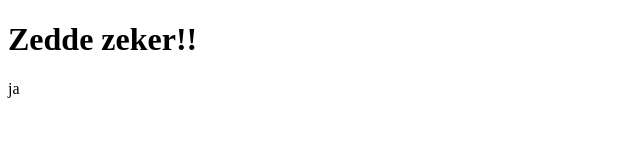
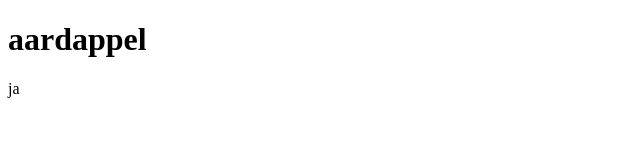
Before and after one commit to Rinus-Van-Linden/my-first-repo, a plain HTML site: page index.html in a window 1280 px wide. Shown: the whole page, without its empty margins (0-640 px from the left). Drawn offline with Linux system fonts and the light colour scheme.

Commit message:
changed h1

```diff
--- a/index.html
+++ b/index.html
@@ -9,7 +9,7 @@
 </head>
 
 <body>
-    <h1>Zedde zeker!!</h1>
+    <h1>aardappel</h1>
     <p>ja</p>
 </body>
 
```
